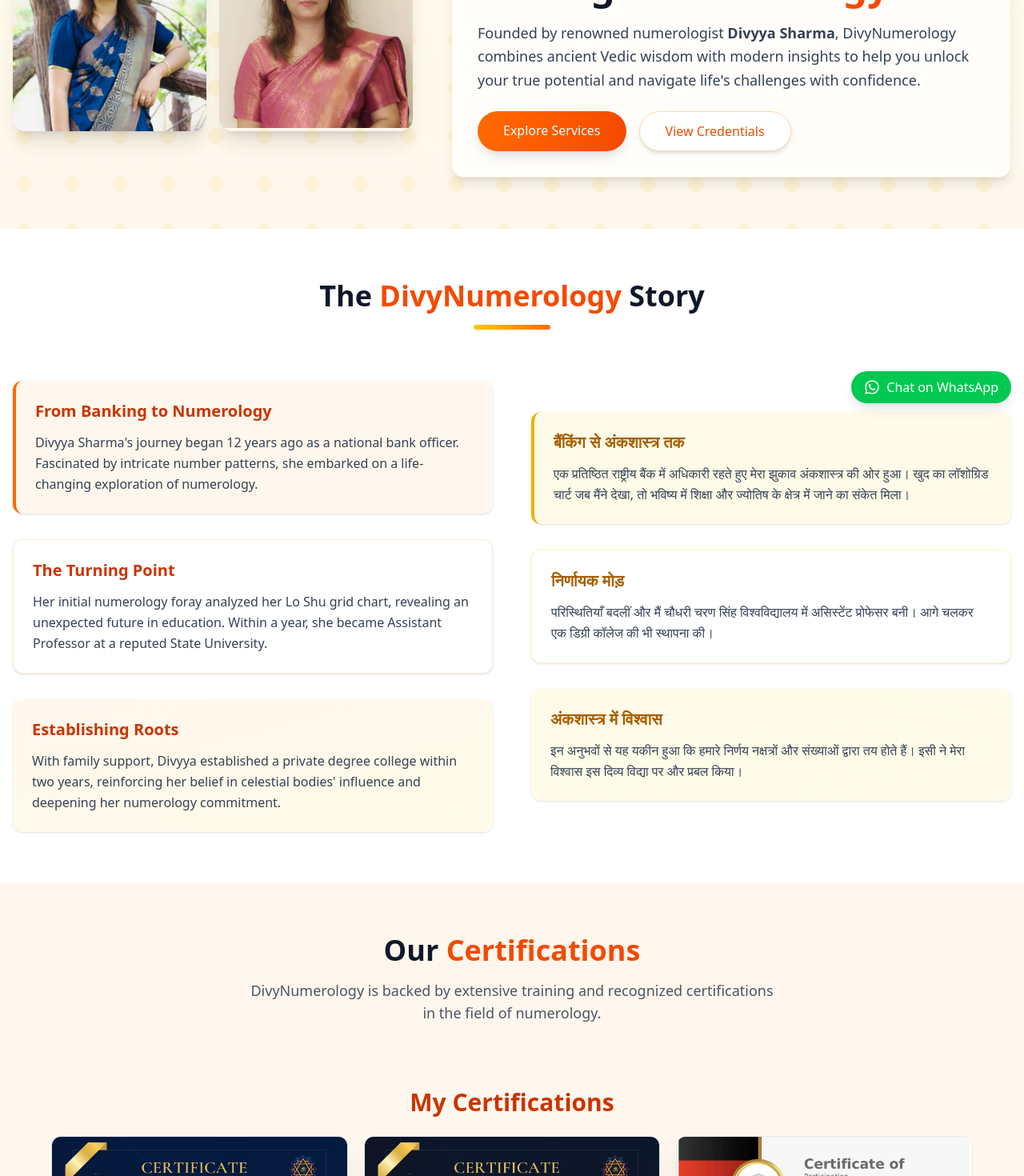
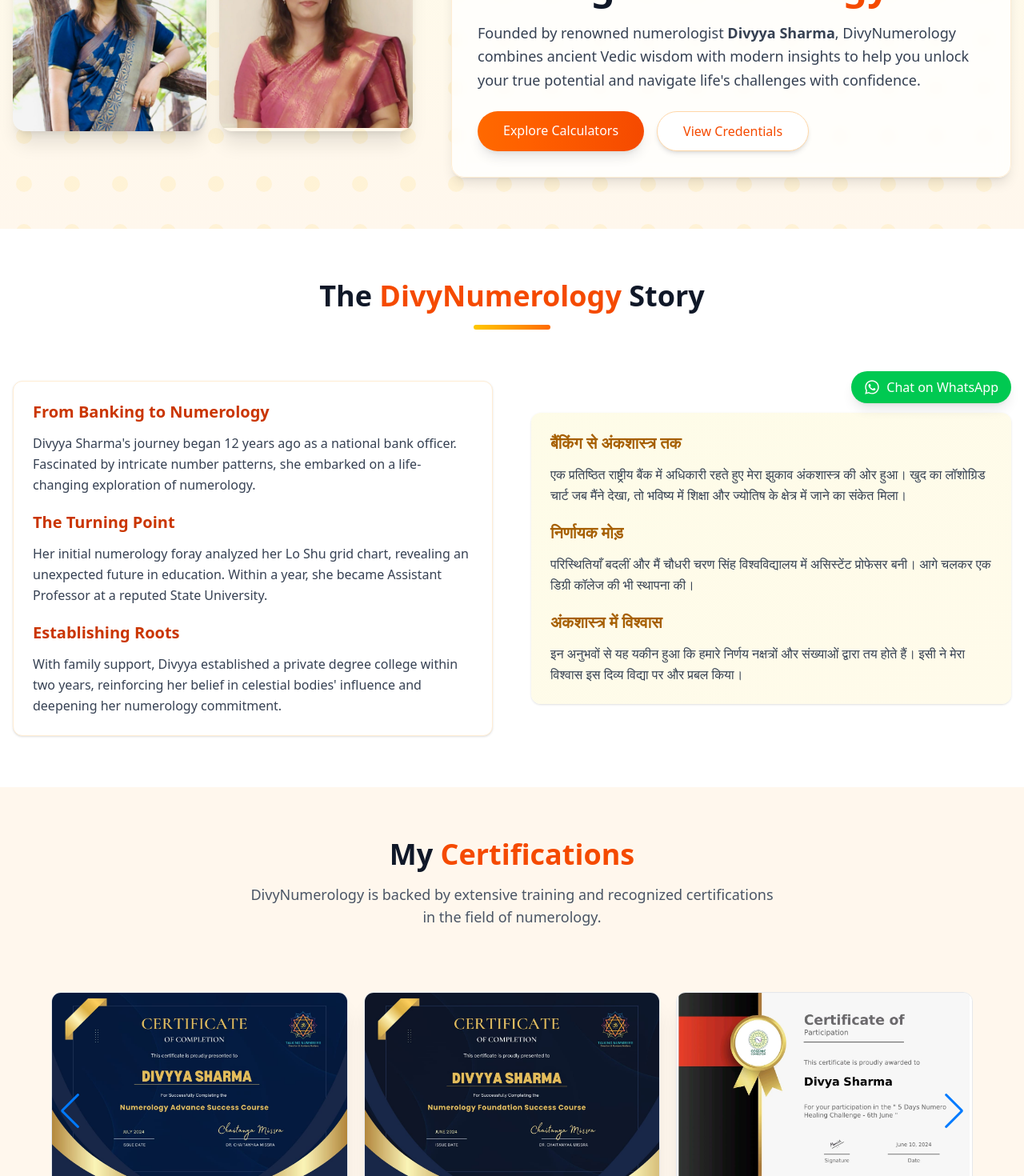
Before and after one commit to Priyanshu-choudhary/DivyNumerology, a React (Vite) app: page /About in a window 1280 px wide. Shown: the part 280-1750 px from the top of the page at 80% size. Built offline with nearby package versions, Linux system fonts and the light colour scheme.

Commit message:
updates-6

```diff
--- a/src/Components/Calcultors/FriendsAndEnemy/FriendsAndEnemyCalculator.jsx
+++ b/src/Components/Calcultors/FriendsAndEnemy/FriendsAndEnemyCalculator.jsx
@@ -132,7 +132,7 @@
           Enter your Date of Birth (DD/MM/YYYY)
         </label>
         <input
-          type="date"
+          type="text"
           value={dob}
           onChange={handleChange}
           placeholder="e.g. 06/04/1999"
--- a/src/Components/Home/About.jsx
+++ b/src/Components/Home/About.jsx
@@ -70,10 +70,10 @@
                 </p>
                 <div className="flex flex-wrap gap-4">
                   <a
-                    href="/services"
+                    href="/Calculators"
                     className="px-8 py-3 bg-gradient-to-r from-orange-500 to-orange-600 text-white font-medium rounded-full shadow-lg hover:shadow-xl hover:scale-105 transition-all duration-300"
                   >
-                    Explore Services
+                    Explore Calculators
                   </a>
                   <a
                     href="#certificates"
@@ -101,50 +101,43 @@
           <div className="grid md:grid-cols-2 gap-12 items-center">
             {/* English Version */}
             <div className="space-y-8">
-              <div className="p-6 bg-orange-50 rounded-xl border-l-4 border-orange-500 shadow-sm">
+            <div className="p-6 bg-white rounded-xl border border-orange-100 shadow-sm">
                 <h3 className="text-xl font-semibold mb-3 text-orange-700">From Banking to Numerology</h3>
                 <p className="text-gray-700 leading-relaxed">
                   Divyya Sharma's journey began 12 years ago as a national bank officer. Fascinated by intricate number patterns, she embarked on a life-changing exploration of numerology.
                 </p>
-              </div>
+                <h3 className=" mt-5 text-xl font-semibold mb-3 text-orange-700">The Turning Point</h3>
 
-              <div className="p-6 bg-white rounded-xl border border-orange-100 shadow-sm">
-                <h3 className="text-xl font-semibold mb-3 text-orange-700">The Turning Point</h3>
                 <p className="text-gray-700 leading-relaxed">
                   Her initial numerology foray analyzed her Lo Shu grid chart, revealing an unexpected future in education. Within a year, she became Assistant Professor at a reputed State University.
                 </p>
-              </div>
-
-              <div className="p-6 bg-gradient-to-br from-orange-50 to-yellow-50 rounded-xl shadow-sm">
-                <h3 className="text-xl font-semibold mb-3 text-orange-700">Establishing Roots</h3>
+                <h3 className="mt-5 text-xl font-semibold mb-3 text-orange-700">Establishing Roots</h3>
                 <p className="text-gray-700 leading-relaxed">
                   With family support, Divyya established a private degree college within two years, reinforcing her belief in celestial bodies' influence and deepening her numerology commitment.
                 </p>
               </div>
+
+
             </div>
 
             {/* Hindi Version */}
             <div className="space-y-8">
-              <div className="p-6 bg-yellow-50 rounded-xl border-l-4 border-yellow-500 shadow-sm">
+            <div className="p-6 bg-gradient-to-br from-yellow-50 to-amber-50 rounded-xl shadow-sm">
                 <h3 className="text-xl font-semibold mb-3 text-yellow-700">बैंकिंग से अंकशास्त्र तक</h3>
                 <p className="text-gray-700 leading-relaxed">
                   एक प्रतिष्ठित राष्ट्रीय बैंक में अधिकारी रहते हुए मेरा झुकाव अंकशास्त्र की ओर हुआ। खुद का लॉशोग्रिड चार्ट जब मैंने देखा, तो भविष्य में शिक्षा और ज्योतिष के क्षेत्र में जाने का संकेत मिला।
                 </p>
-              </div>
-
-              <div className="p-6 bg-white rounded-xl border border-yellow-100 shadow-sm">
-                <h3 className="text-xl font-semibold mb-3 text-yellow-700">निर्णायक मोड़</h3>
+                <h3 className=" mt-5 text-xl font-semibold mb-3 text-yellow-700">निर्णायक मोड़</h3>
                 <p className="text-gray-700 leading-relaxed">
                   परिस्थितियाँ बदलीं और मैं चौधरी चरण सिंह विश्वविद्यालय में असिस्टेंट प्रोफेसर बनी। आगे चलकर एक डिग्री कॉलेज की भी स्थापना की।
                 </p>
-              </div>
-
-              <div className="p-6 bg-gradient-to-br from-yellow-50 to-amber-50 rounded-xl shadow-sm">
-                <h3 className="text-xl font-semibold mb-3 text-yellow-700">अंकशास्त्र में विश्वास</h3>
+                <h3 className=" mt-5 text-xl font-semibold mb-3 text-yellow-700">अंकशास्त्र में विश्वास</h3>
                 <p className="text-gray-700 leading-relaxed">
                   इन अनुभवों से यह यकीन हुआ कि हमारे निर्णय नक्षत्रों और संख्याओं द्वारा तय होते हैं। इसी ने मेरा विश्वास इस दिव्य विद्या पर और प्रबल किया।
                 </p>
               </div>
+
+
             </div>
           </div>
         </div>
@@ -155,7 +148,7 @@
         <div className="container mx-auto px-4">
           <div className="text-center mb-12">
             <h2 className="text-3xl md:text-4xl font-bold text-gray-900 mb-4">
-              Our <span className="text-orange-600">Certifications</span>
+              My <span className="text-orange-600">Certifications</span>
             </h2>
             <p className="text-lg text-gray-600 max-w-2xl mx-auto">
               DivyNumerology is backed by extensive training and recognized certifications in the field of numerology.
@@ -212,18 +205,18 @@
             Unlock the secrets hidden in your numbers and gain valuable insights into your life's journey.
           </p>
           <div className="flex flex-wrap justify-center gap-6">
-            <a
+            {/* <a
               href="/consultation"
               className="px-8 py-4 bg-gradient-to-r from-orange-500 to-orange-600 text-white font-medium rounded-full shadow-lg hover:shadow-xl hover:scale-105 transition-all duration-300 text-lg"
             >
               Book a Consultation
-            </a>
-            <a
+            </a> */}
+            {/* <a
               href="/learn"
               className="px-8 py-4 bg-white text-orange-600 font-medium rounded-full shadow-md border border-orange-200 hover:bg-orange-50 transition-all duration-300 text-lg"
             >
               Learn Numerology Basics
-            </a>
+            </a> */}
           </div>
         </div>
       </section>
--- a/src/Components/Home/CertificateSlider.jsx
+++ b/src/Components/Home/CertificateSlider.jsx
@@ -7,9 +7,7 @@
 const CertificateSlider = ({ certificates }) => {
   return (
     <div className="relative px-4 md:px-12 py-8">
-      <h2 className="text-2xl md:text-3xl font-bold text-center mb-6 text-orange-700">
-        My Certifications
-      </h2>
+
 
       <Swiper
         spaceBetween={20}
--- a/src/Components/Home/Home.jsx
+++ b/src/Components/Home/Home.jsx
@@ -150,9 +150,10 @@
                 </div>
 
                 <div className="mt-12 text-center">
-                  <button className="px-8 py-3 bg-gradient-to-r from-yellow-500 to-orange-500 text-white font-medium rounded-full hover:shadow-lg transition-all duration-300 transform hover:-translate-y-1">
-                    Learn More About Our Services
-                  </button>
+                  <a  href="/about" className="px-8 py-3 bg-gradient-to-r from-yellow-500 to-orange-500 text-white font-medium rounded-full hover:shadow-lg transition-all duration-300 transform hover:-translate-y-1">
+
+                    Learn More About Our Divyya Sharma
+                  </a>
                 </div>
               </div>
             </div>
@@ -405,13 +406,15 @@
             <p className="text-xl md:text-2xl mb-8 text-yellow-50 max-w-3xl mx-auto">
               Get your personalized numerology report and begin your journey toward self-discovery and lasting transformation.
             </p>
-            <motion.button
+            <motion.a
+
+              href="/calculators"
               whileHover={{ scale: 1.05, backgroundColor: "#e65100" }}
               whileTap={{ scale: 0.95 }}
               className="bg-orange-500 text-white font-bold px-10 py-4 rounded-full text-lg shadow-xl"
             >
               Get My Numerology Reading
-            </motion.button>
+            </motion.a>
           </motion.div>
         </div>
       </section>
```
